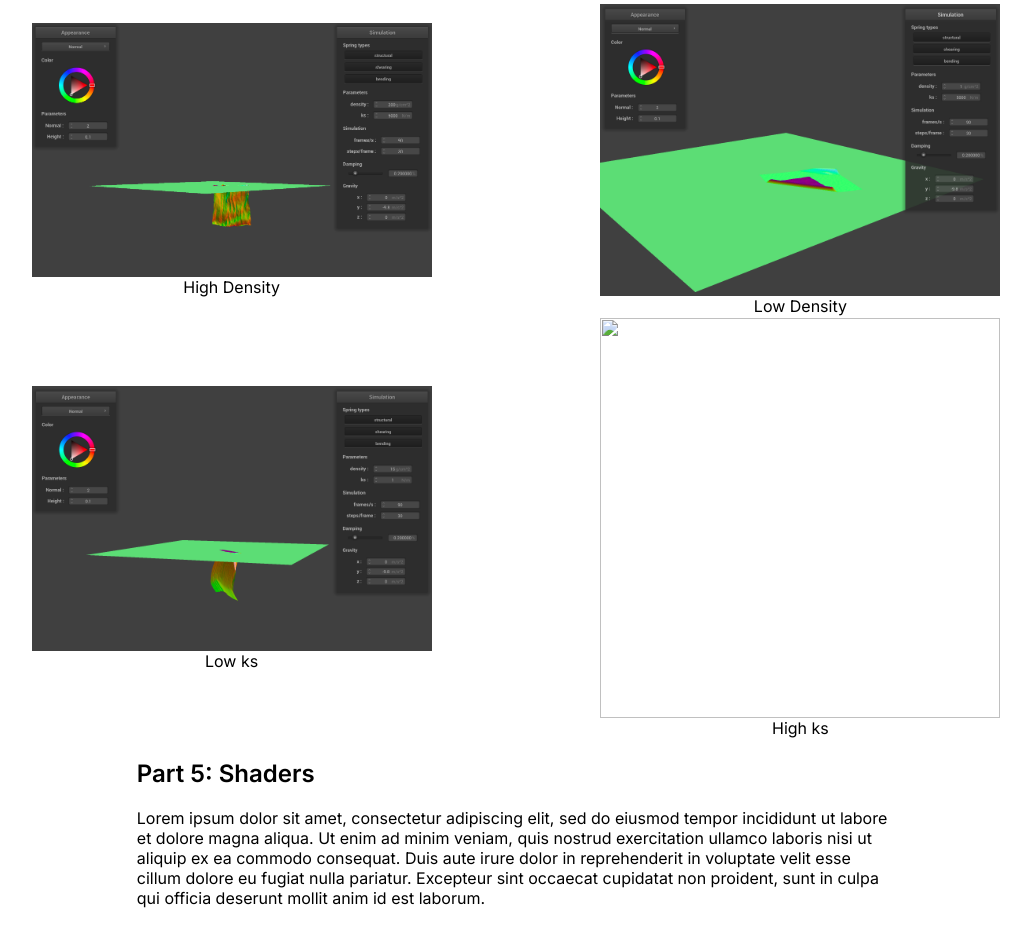
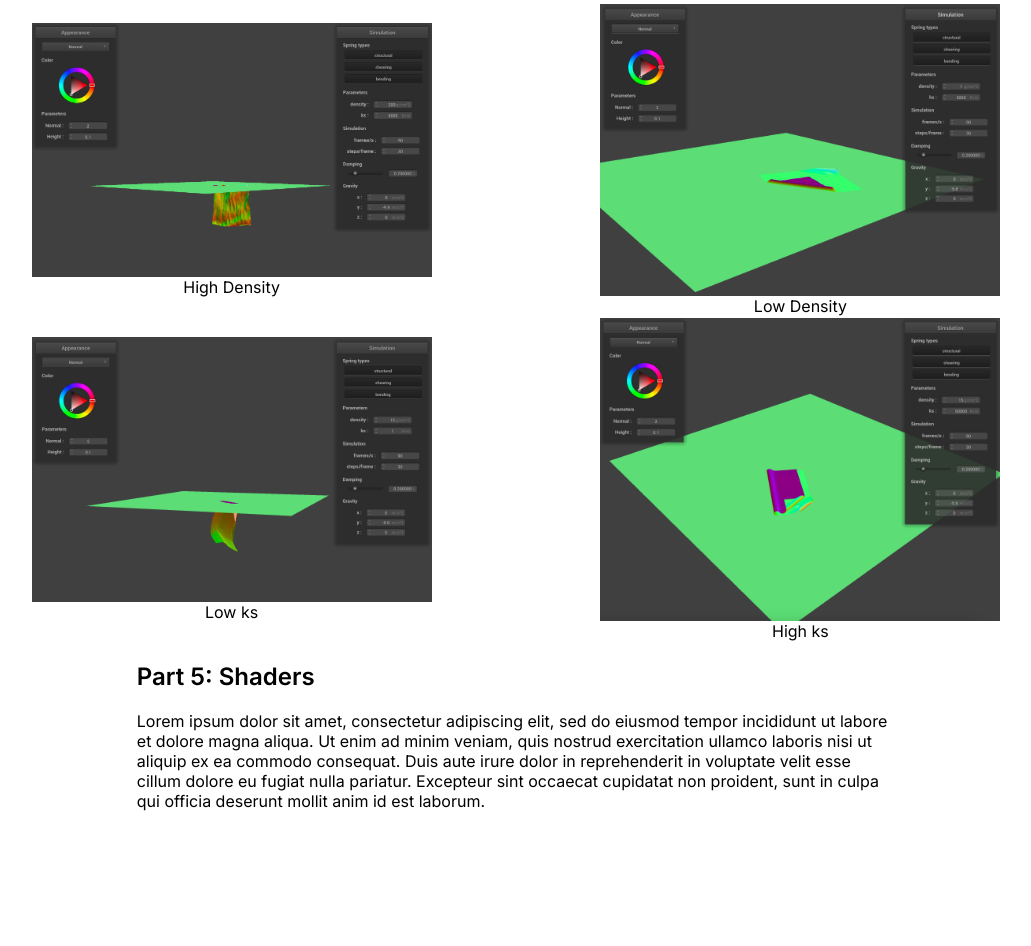
Before and after one commit to cal-cs184-student/hw4-sv-writeup, a plain HTML site: page index.html in a window 1280 px wide. Shown: the part 4693-5639 px from the top of the page, without its empty margins (124-1155 px from the left). After the commit the page ends 5572 px from the top, so only its background shows below. Drawn offline with nearby package versions, Linux system fonts and the light colour scheme; some packages are replaced by stand-ins of ours.

Commit message:
Update index.html

```diff
--- a/index.html
+++ b/index.html
@@ -223,7 +223,7 @@
 				  <figcaption>Low ks</figcaption>
 				</td>
 					<td style="text-align: center;">
-				  <img src="assets/part4highks.png" width="400px"/>
+				  <img src="assets/part4higks.png" width="400px"/>
 				  <figcaption>High ks</figcaption>
 				</td>
 			  </tr>
```
